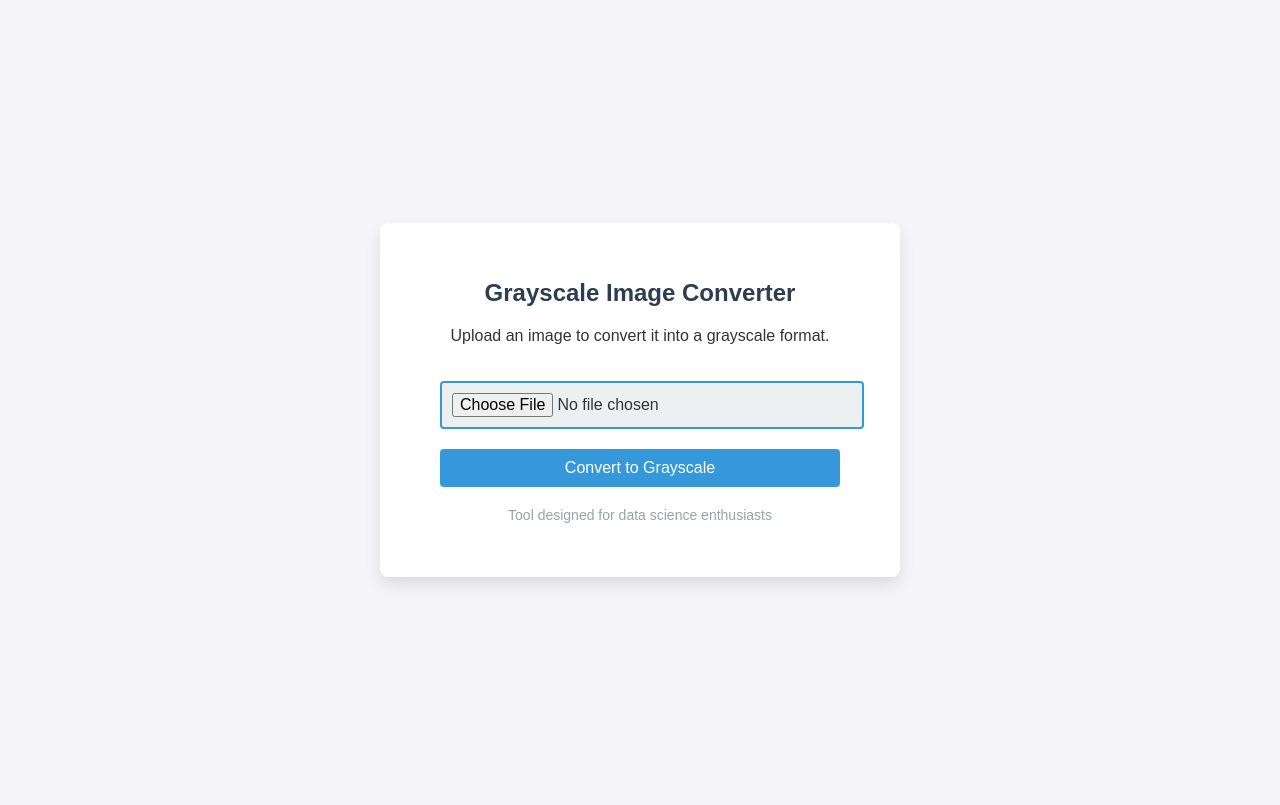
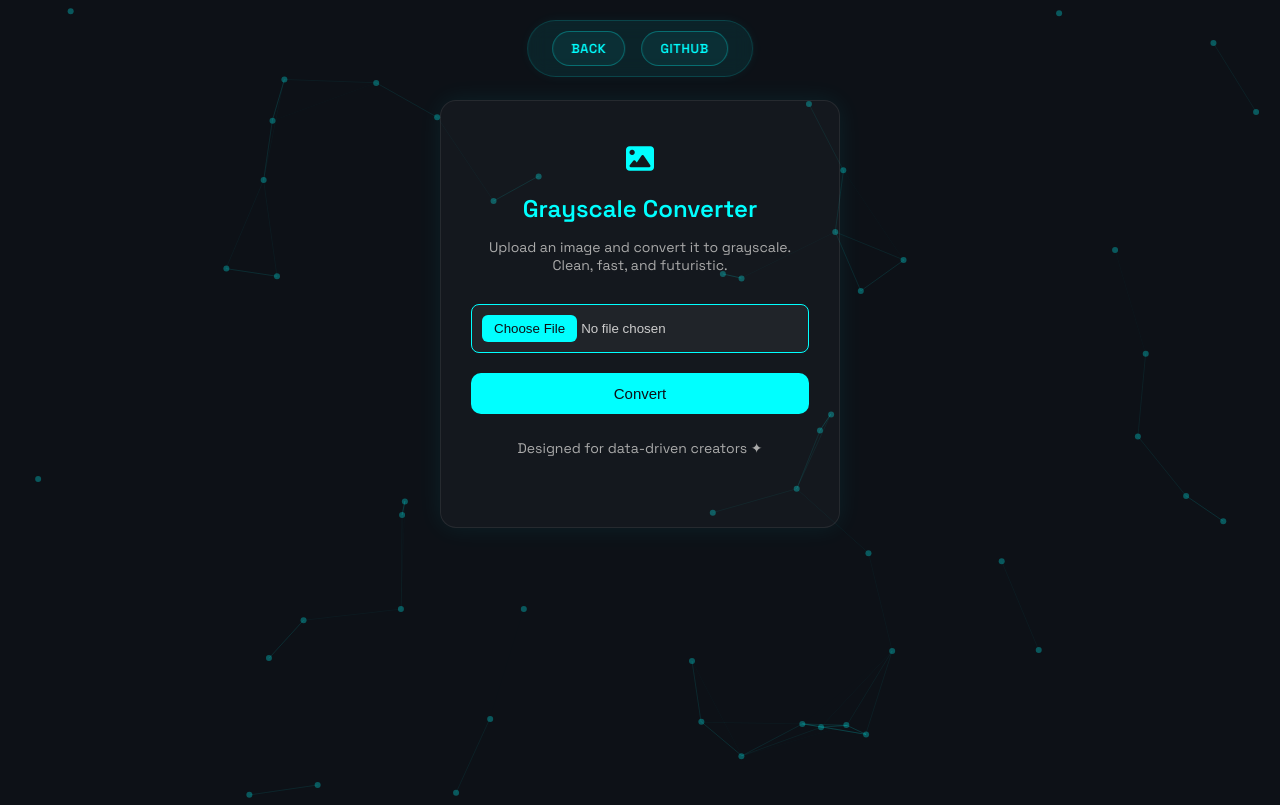
Before and after one commit to Rahelxv/-Grayscale-Image-Processing, a Flask app: page / in a window 1280 px wide. Before the commit the page ends 585 px from the top, so only its background shows below. Run offline with Flask 3, Linux system fonts and the light colour scheme; some libraries are stand-ins or nearby versions.

Commit message:
Update index.html

```diff
--- a/templates/index.html
+++ b/templates/index.html
@@ -1,80 +1,229 @@
 <!DOCTYPE html>
 <html lang="en">
 <head>
-    <meta charset="UTF-8">
-    <meta name="viewport" content="width=device-width, initial-scale=1.0">
+  <meta charset="UTF-8" />
+  <meta name="viewport" content="width=device-width, initial-scale=1.0"/>
   <title>Grayscale Image Converter</title>
+
+  <!-- Fonts & Icons -->
+  <link href="https://fonts.googleapis.com/css2?family=Space+Grotesk:wght@400;600&display=swap" rel="stylesheet">
+  <script src="https://kit.fontawesome.com/a076d05399.js" crossorigin="anonymous"></script>
+  <script src="https://cdn.jsdelivr.net/npm/particles.js@2.0.0/particles.min.js"></script>
+  <script src="https://cdn.jsdelivr.net/npm/gsap@3.12.2/dist/gsap.min.js"></script>
+
   <style>
-        body {
-            font-family: 'Arial', sans-serif;
-            background-color: #f4f4f9;
-            display: flex;
-            justify-content: center;
-            align-items: center;
-            height: 100vh;
-            margin: 0;
-            color: #333;
+    * {
+      box-sizing: border-box;
     }
 
-        .container {
-            background-color: #fff;
-            padding: 40px 60px;
-            border-radius: 8px;
-            box-shadow: 0 8px 16px rgba(0, 0, 0, 0.1);
+    body, html {
+      margin: 0;
+      padding: 0;
+      height: 100%;
+      font-family: 'Space Grotesk', sans-serif;
+      background: #0d1117;
+      color: #eee;
+      overflow-x: hidden;
+    }
+
+    #particles-js {
+      position: absolute;
+      width: 100%;
+      height: 100%;
+      z-index: 0;
+    }
+
+    /* Floating Banner (Improved Design) */
+    .floating-banner {
+      position: fixed;
+      top: 20px;
+      left: 50%;
+      transform: translateX(-50%);
+      display: flex;
+      gap: 16px;
+      align-items: center;
+      background: rgba(0, 255, 255, 0.08);
+      border: 1px solid rgba(0, 255, 255, 0.15);
+      padding: 10px 24px;
+      border-radius: 50px;
+      z-index: 1000;
+      backdrop-filter: blur(10px);
+      box-shadow: 0 0 12px rgba(0, 255, 255, 0.05);
+      transition: top 0.3s ease-in-out;
+    }
+
+    .floating-banner a {
+      font-family: 'Space Grotesk', sans-serif;
+      font-size: 13px;
+      font-weight: 600;
+      letter-spacing: 0.5px;
+      text-transform: uppercase;
+      padding: 8px 18px;
+      border-radius: 999px;
+      border: 1px solid rgba(0, 255, 255, 0.3);
+      background: rgba(0, 255, 255, 0.06);
+      color: #00ffff;
+      text-decoration: none;
+      transition: all 0.3s ease;
+    }
+
+    .floating-banner a:hover {
+      background: rgba(0, 255, 255, 0.15);
+      box-shadow: 0 0 10px rgba(0, 255, 255, 0.2);
+      transform: scale(1.04);
+    }
+
+    /* Main Converter */
+    .converter {
+      position: relative;
+      z-index: 1;
+      max-width: 400px;
+      margin: auto;
+      padding: 40px 30px;
+      margin-top: 100px;
+      background: rgba(255, 255, 255, 0.03);
+      border: 1px solid rgba(255, 255, 255, 0.08);
+      border-radius: 16px;
+      box-shadow: 0 0 25px rgba(0, 255, 255, 0.07);
       text-align: center;
-            width: 100%;
-            max-width: 400px;
     }
 
     h1 {
       font-size: 24px;
-            margin-bottom: 20px;
-            color: #2c3e50;
+      color: #00ffff;
+      margin-bottom: 10px;
+    }
+
+    p {
+      font-size: 14px;
+      color: #aaa;
+      margin-bottom: 30px;
     }
 
     input[type="file"] {
-            font-size: 16px;
-            margin: 20px 0;
+      background-color: rgba(255, 255, 255, 0.05);
+      border: 1px solid #00ffff;
+      color: #ccc;
       padding: 10px;
+      border-radius: 8px;
       width: 100%;
-            border: 2px solid #3498db;
-            border-radius: 4px;
-            background-color: #ecf0f1;
+      margin-bottom: 20px;
+    }
+
+    input::file-selector-button {
+      background-color: #00ffff;
+      color: #0d1117;
+      padding: 6px 12px;
+      border: none;
+      border-radius: 6px;
+      cursor: pointer;
+      transition: 0.3s;
+    }
+
+    input::file-selector-button:hover {
+      background-color: #00e0e0;
     }
 
     button {
-            font-size: 16px;
-            padding: 10px 20px;
-            background-color: #3498db;
-            color: white;
+      width: 100%;
+      padding: 12px;
+      background: #00ffff;
+      color: #0d1117;
       border: none;
-            border-radius: 4px;
+      border-radius: 10px;
+      font-size: 15px;
       cursor: pointer;
-            width: 100%;
+      transition: 0.3s;
     }
 
     button:hover {
-            background-color: #2980b9;
+      background: #00cccc;
     }
 
     .footer {
-            margin-top: 20px;
-            font-size: 14px;
-            color: #95a5a6;
+      margin-top: 25px;
+      font-size: 12px;
+      color: #666;
+    }
+
+    .icon {
+      font-size: 28px;
+      color: #00ffff;
+      margin-bottom: 15px;
     }
   </style>
 </head>
+
 <body>
-    <div class="container">
-        <h1>Grayscale Image Converter</h1>
-        <p>Upload an image to convert it into a grayscale format.</p>
+  <!-- Background Particles -->
+  <div id="particles-js"></div>
+
+  <!-- Floating Banner -->
+  <div class="floating-banner">
+    <a href="https://rahelxv.github.io/">Back</a>
+    <a href="https://github.com/Rahelxv/Simple_Linear_Regression_Job_Success_Rate_And_Earning">GitHub</a>
+  </div>
+
+  <!-- Main Grayscale Tool -->
+  <div class="converter" id="converterBox">
+    <div class="icon"><i class="fas fa-image"></i></div>
+    <h1>Grayscale Converter</h1>
+    <p>Upload an image and convert it to grayscale. Clean, fast, and futuristic.</p>
     <form action="/upload" method="post" enctype="multipart/form-data">
       <input type="file" name="file" accept="image/*" required>
-            <button type="submit">Convert to Grayscale</button>
+      <button type="submit">Convert</button>
     </form>
     <div class="footer">
-            <p>Tool designed for data science enthusiasts</p>
+      <p>Designed for data-driven creators ✦</p>
     </div>
   </div>
+
+  <!-- Scripts -->
+  <script>
+    // Particle background
+    particlesJS("particles-js", {
+      particles: {
+        number: { value: 40, density: { enable: true, value_area: 800 } },
+        color: { value: "#00ffff" },
+        shape: { type: "circle" },
+        opacity: { value: 0.3 },
+        size: { value: 3 },
+        line_linked: {
+          enable: true,
+          distance: 120,
+          color: "#00ffff",
+          opacity: 0.2,
+          width: 1
+        },
+        move: { enable: true, speed: 2 }
+      },
+      interactivity: {
+        events: {
+          onhover: { enable: true, mode: "repulse" },
+          onclick: { enable: true, mode: "push" }
+        }
+      },
+      retina_detect: true
+    });
+
+    // Scroll toggle for floating banner
+    document.addEventListener("DOMContentLoaded", () => {
+      let lastScrollTop = 0;
+      const banner = document.querySelector('.floating-banner');
+      window.addEventListener('scroll', () => {
+        const scrollTop = window.pageYOffset || document.documentElement.scrollTop;
+        banner.style.top = scrollTop > lastScrollTop ? '-100px' : '20px';
+        lastScrollTop = Math.max(0, scrollTop);
+      });
+    });
+
+    // Animate converter entrance
+    gsap.from("#converterBox", {
+      y: 40,
+      opacity: 0,
+      duration: 1.2,
+      ease: "power2.out"
+    });
+  </script>
 </body>
 </html>
```
Lines whose indentation alone changed are shown as unchanged.
